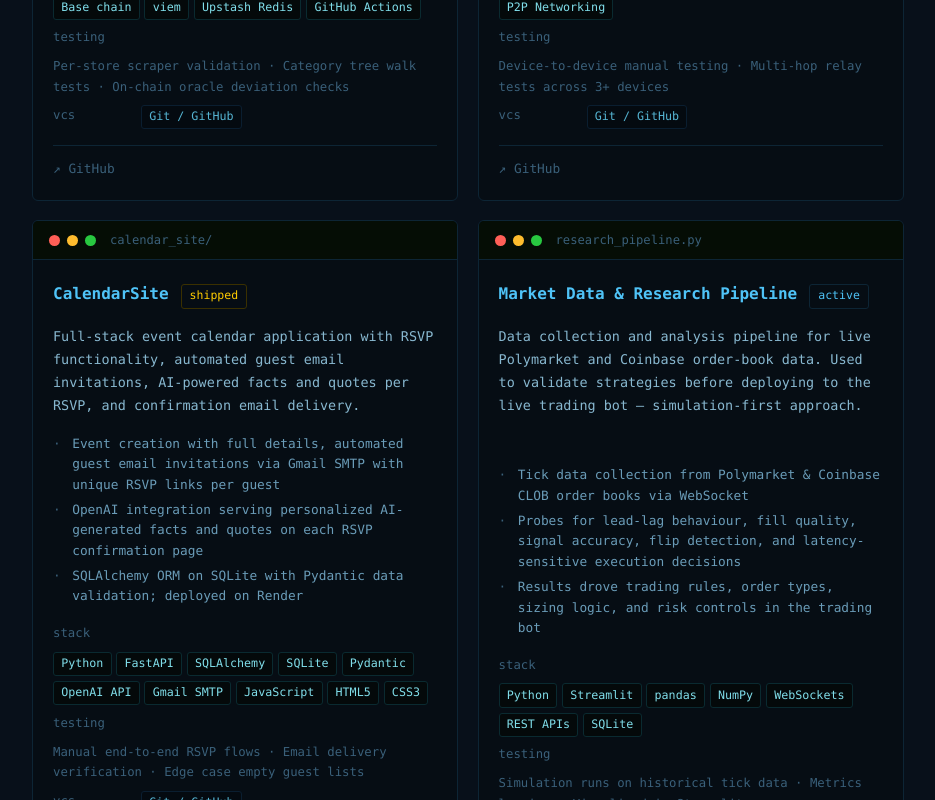
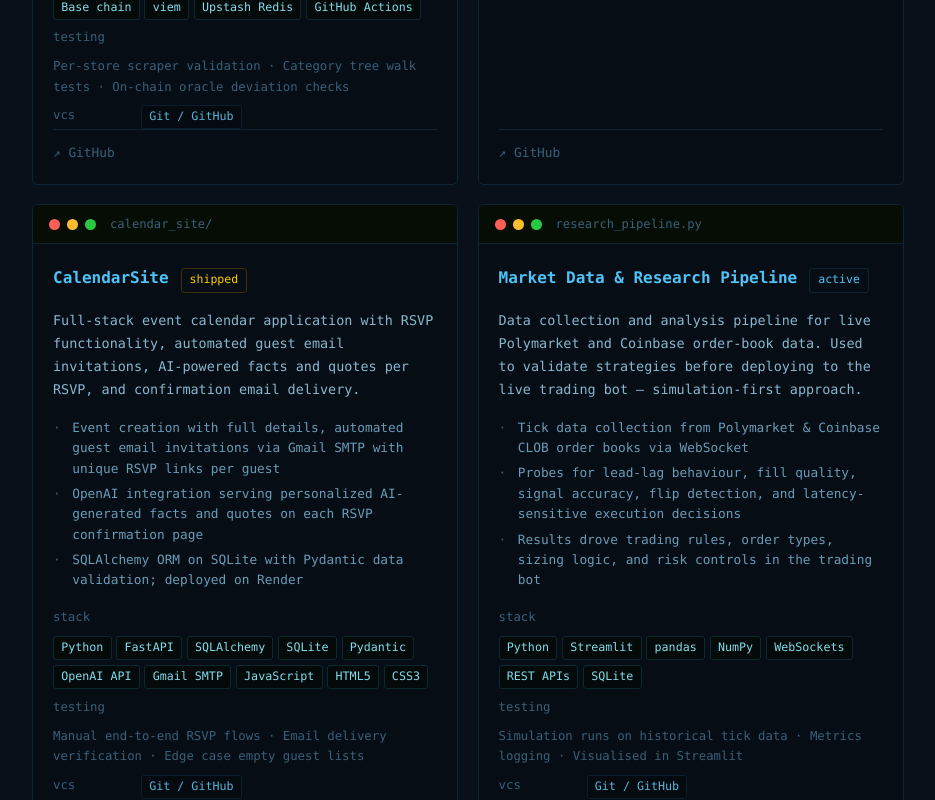
Before and after one commit to BlesstheGM/portfolio, a Next.js app: page / in a window 1280 px wide. Shown: the part 2660-3460 px from the top of the page, without its empty margins (172-1107 px from the left). Built offline with nearby package versions, Linux system fonts and the light colour scheme.

Commit message:
fix(projects): remove flex:1 from desc to eliminate huge gap in shorter cards

```diff
--- a/app/globals.css
+++ b/app/globals.css
@@ -323,7 +323,6 @@ a { text-decoration: none; color: inherit; }
   font-size: 0.84rem;
   line-height: 1.72;
   margin-bottom: 1rem;
-  flex: 1;
 }
 
 .project-highlights {
@@ -369,7 +368,7 @@ a { text-decoration: none; color: inherit; }
 .project-footer {
   display: flex;
   gap: 1rem;
-  margin-top: 1rem;
+  margin-top: auto;
   padding-top: 0.75rem;
   border-top: 1px solid var(--border);
 }
```
